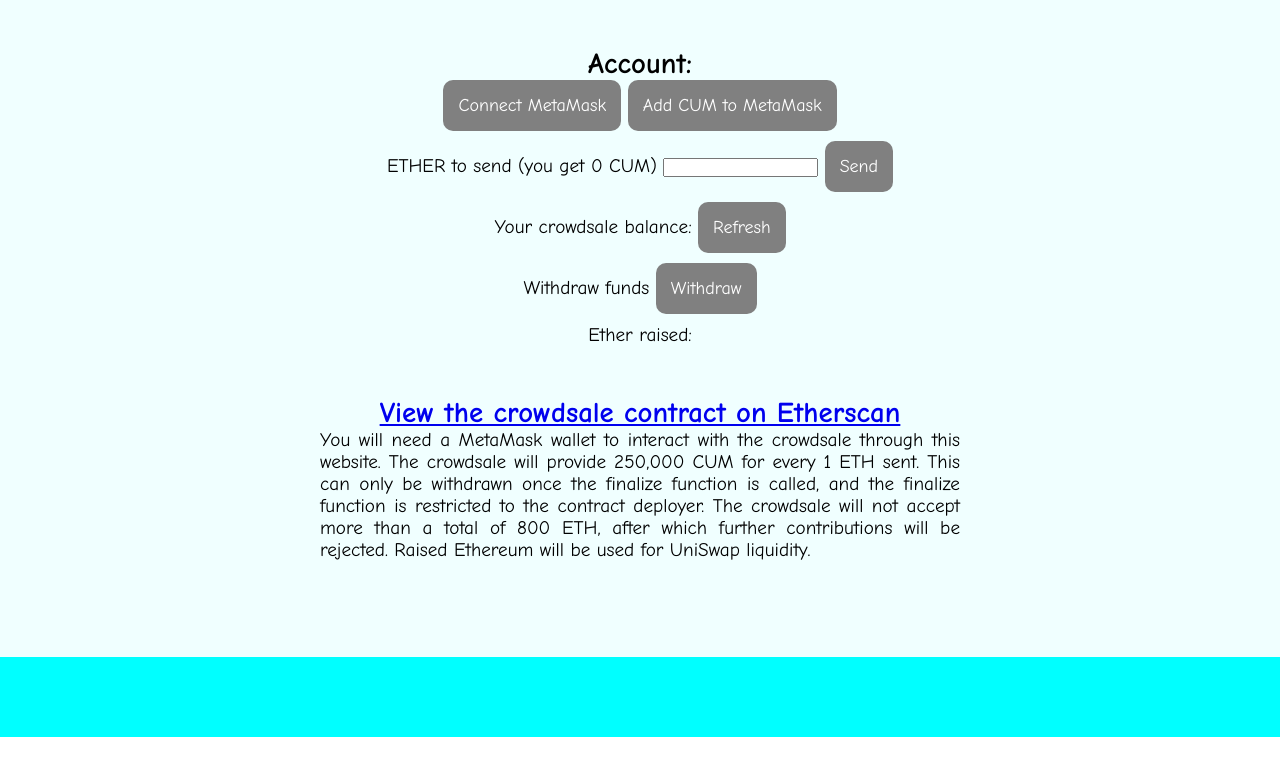
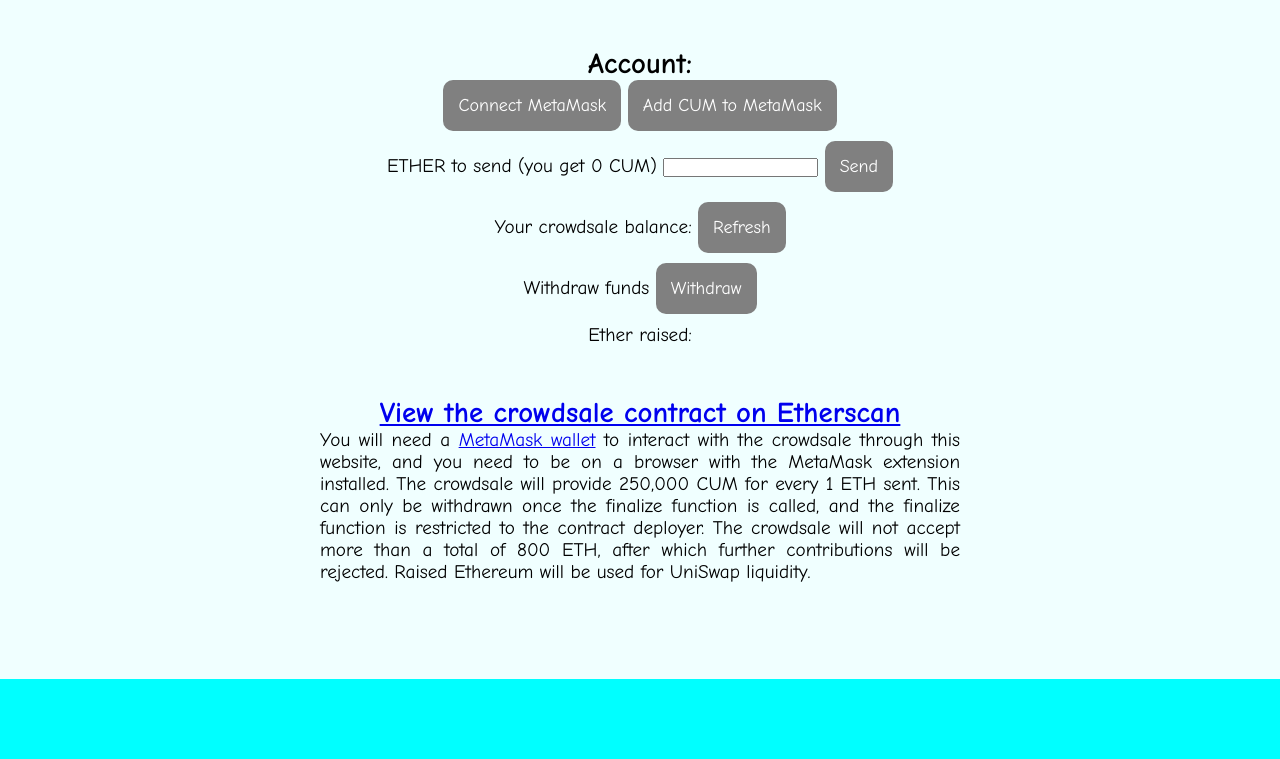
Before and after one commit to TheBeatlesMan/CumCoin, a plain HTML site: page docs/index.html in a window 1280 px wide. Shown: the part 2413-3172 px from the top of the page. Before the commit the page ends 3150 px from the top, so only its background shows below. Drawn offline with nearby package versions, Linux system fonts and the light colour scheme; a script that the page names is missing.

Commit message:
Update index.html

```diff
--- a/docs/index.html
+++ b/docs/index.html
@@ -216,13 +216,21 @@
                 >
             </h2>
             <p>
-                You will need a MetaMask wallet to interact with the crowdsale
-                through this website. The crowdsale will provide 250,000 CUM for
-                every 1 ETH sent. This can only be withdrawn once the finalize
-                function is called, and the finalize function is restricted to
-                the contract deployer. The crowdsale will not accept more than a
-                total of 800 ETH, after which further contributions will be
-                rejected. Raised Ethereum will be used for UniSwap liquidity.
+                You will need a
+                <a
+                    href="https://metamask.io/"
+                    target="_blank"
+                    rel="noopener noreferrer"
+                    >MetaMask wallet</a
+                >
+                to interact with the crowdsale through this website, and you
+                need to be on a browser with the MetaMask extension installed.
+                The crowdsale will provide 250,000 CUM for every 1 ETH sent.
+                This can only be withdrawn once the finalize function is called,
+                and the finalize function is restricted to the contract
+                deployer. The crowdsale will not accept more than a total of 800
+                ETH, after which further contributions will be rejected. Raised
+                Ethereum will be used for UniSwap liquidity.
             </p>
         </div>
         <script src="https://cdn.jsdelivr.net/npm/particles.js@2.0.0/particles.js"></script>
```
